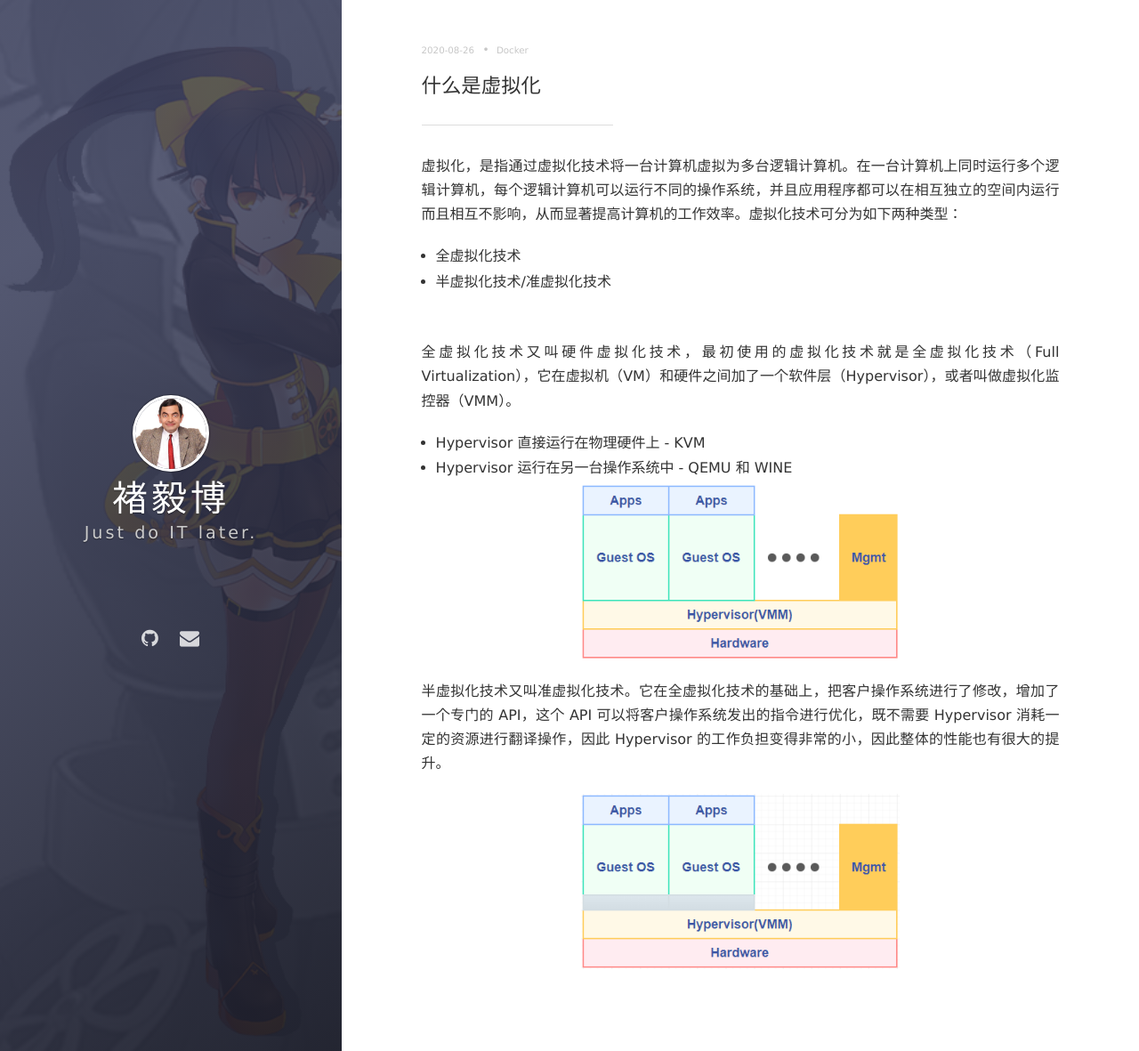
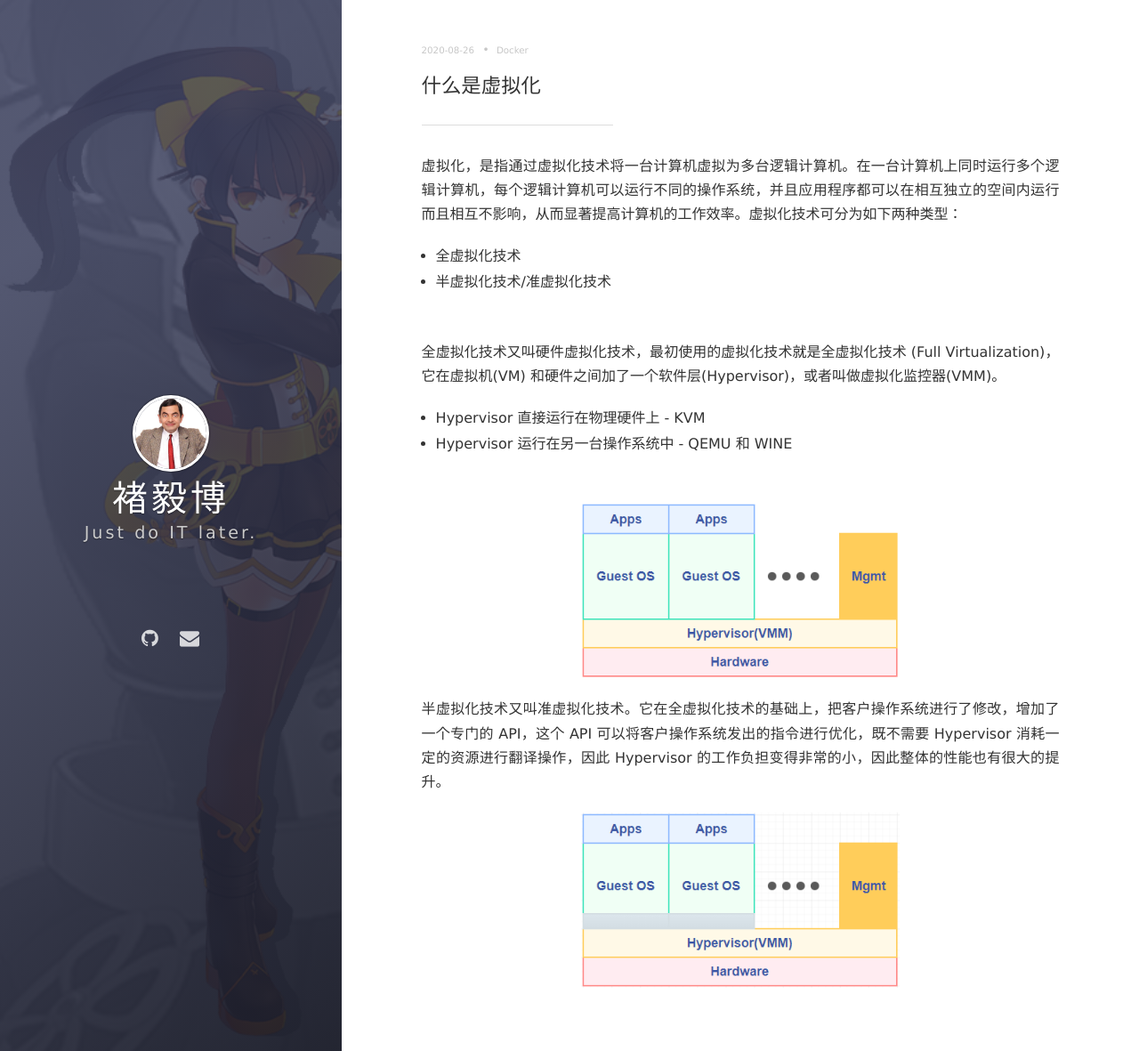
Before and after one commit to chuyibo/chuyibo.github.io, a Jekyll site: the page built from _posts/2020-08-26-Docker 总结（一）.md, in a window 1280 px wide and 1181 px high. Shown: the whole window at 89% size. Built offline with Jekyll 4.4.1, drawn with Linux system fonts in a browser that asks for light colours; nearby versions of some CDN libraries; comment, search, counter and statistics services are not loaded.

Commit message:
提交文章

```diff
--- a/_posts/2020-08-26-Docker 总结（一）.md
+++ b/_posts/2020-08-26-Docker 总结（一）.md
@@ -20,12 +20,12 @@ redirect_from:
 
 <br/>
 
-全虚拟化技术又叫硬件虚拟化技术，最初使用的虚拟化技术就是全虚拟化技术（Full Virtualization），它在虚拟机（VM）和硬件之间加了一个软件层（Hypervisor），或者叫做虚拟化监控器（VMM）。
+全虚拟化技术又叫硬件虚拟化技术，最初使用的虚拟化技术就是全虚拟化技术 (Full Virtualization)，它在虚拟机(VM) 和硬件之间加了一个软件层(Hypervisor)，或者叫做虚拟化监控器(VMM)。
 
 - Hypervisor 直接运行在物理硬件上 - KVM
 - Hypervisor 运行在另一台操作系统中  - QEMU 和 WINE
 
-
+<br/>
 
 <img src="/assets/images/全虚拟化技术.png" width="50%">
 
```
